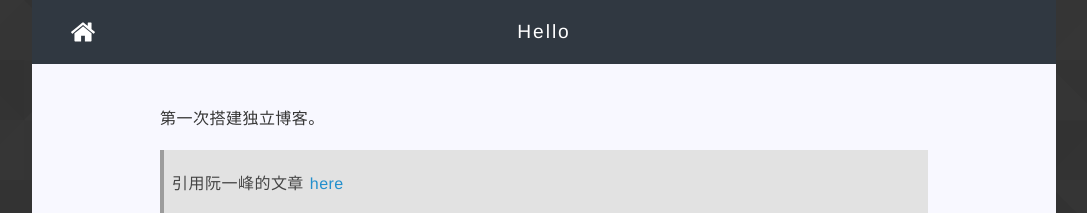
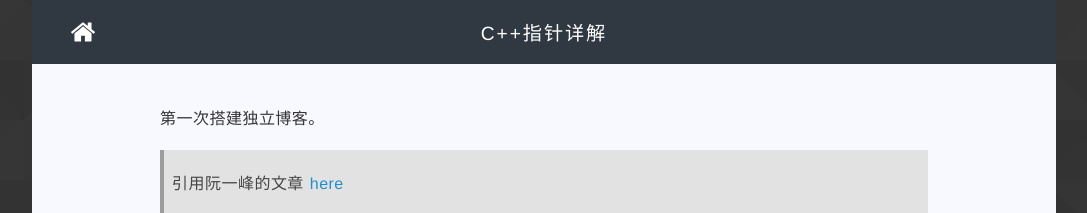
Before and after one commit to gwmz/zhuxiaoqiangcn.github.io, a Jekyll site: the page built from _posts/2017-03-27-hello-world.md, in a window 1280 px wide. Shown: the top 213 px of the page, without its empty margins (96-1183 px from the left). Built offline with Jekyll 4.4.1, drawn with Linux system fonts in a browser that asks for light colours; nearby versions of some CDN libraries; library files that are not in the unit come from our copies; comment, search, counter and statistics services are not loaded.

Commit message:
commit new content

```diff
--- a/_posts/2017-03-27-hello-world.md
+++ b/_posts/2017-03-27-hello-world.md
@@ -1,7 +1,7 @@
 ---
 layout: post
-title: Hello
-category: 2017年度
+title: C++指针详解
+category: 2017年度——C++
 
 ---
 
```
